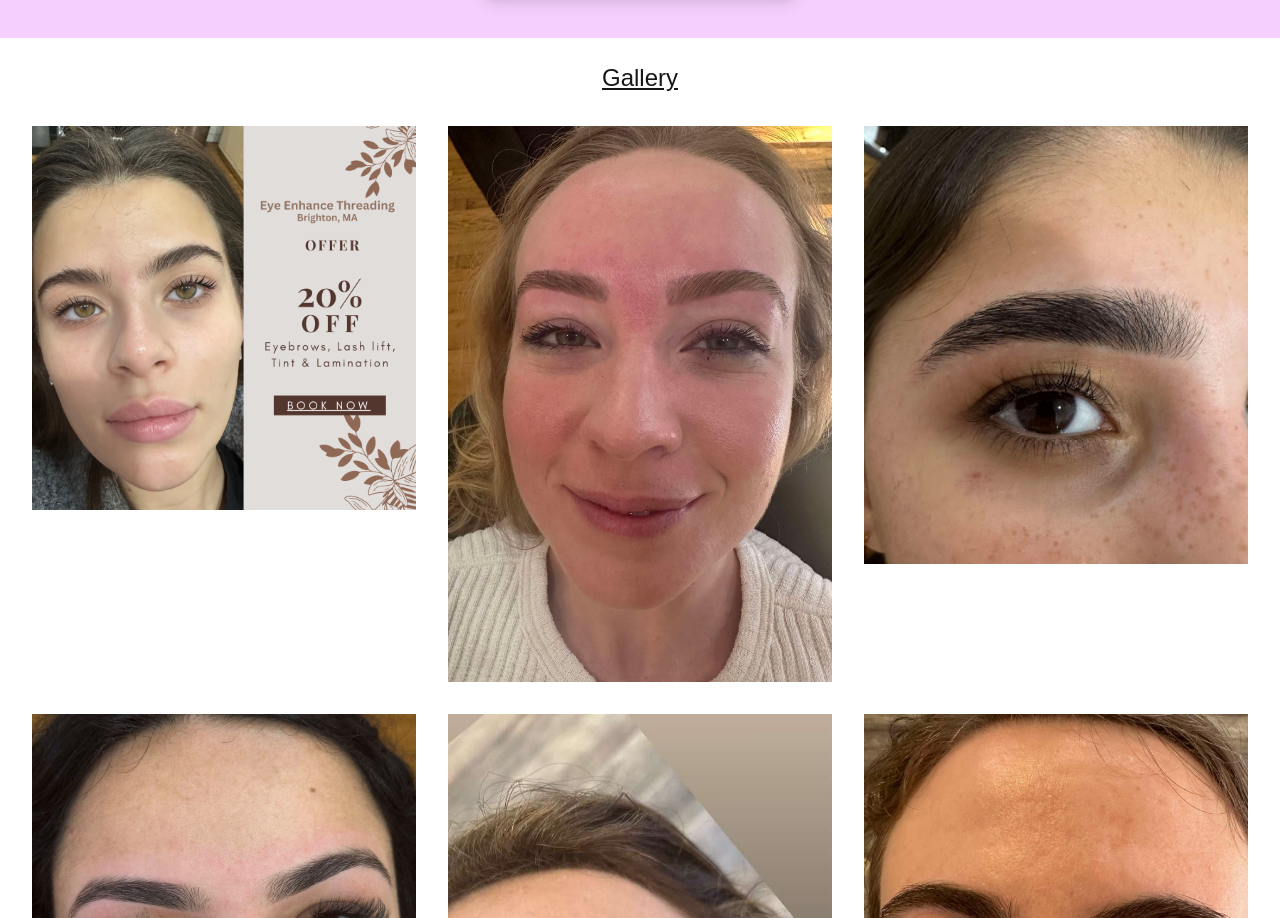
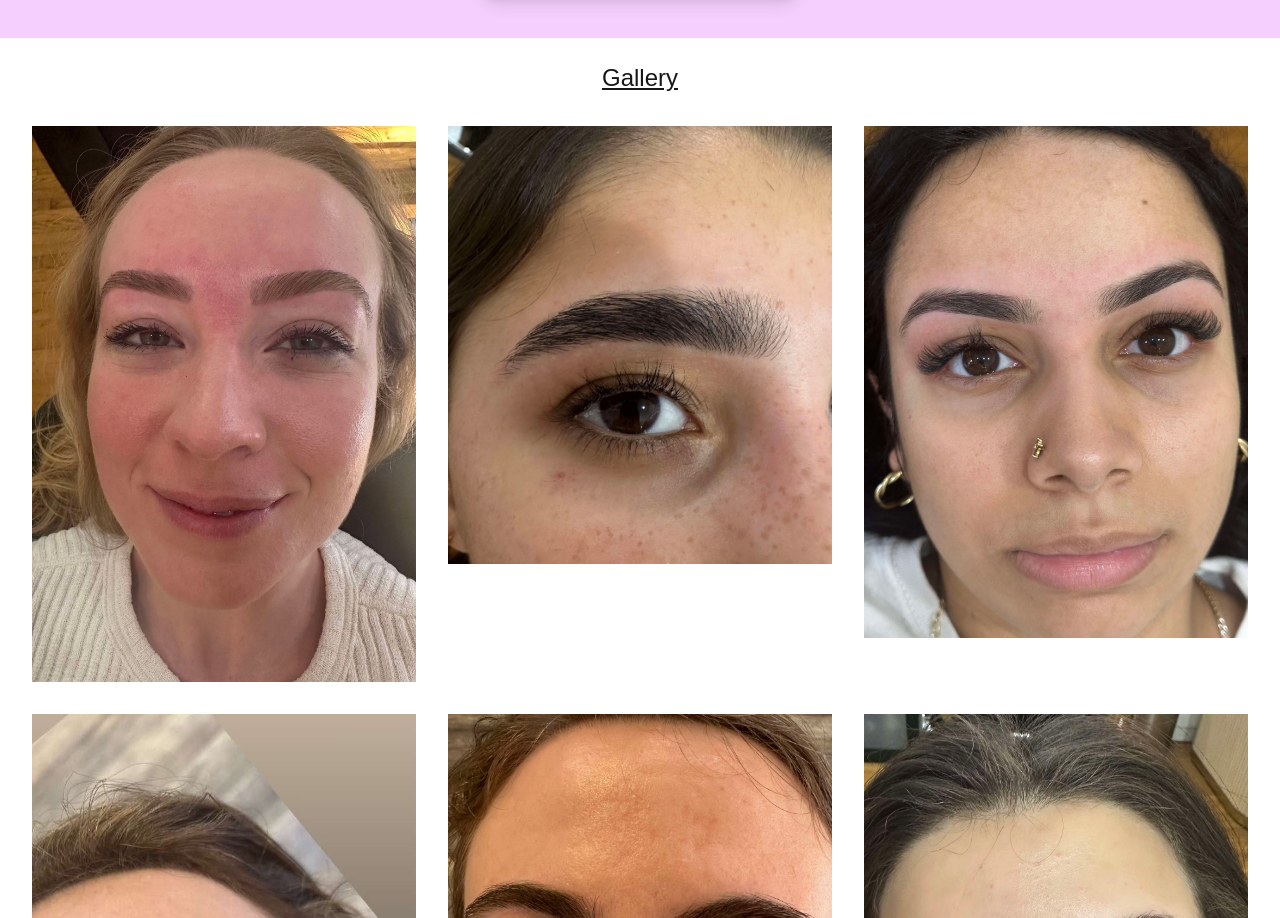
Before and after one commit to DikshyaL/Eye-Enhance, a Next.js app: page / in a window 1280 px wide. Shown: the part 2407-3325 px from the top of the page. Built offline with nearby package versions, Linux system fonts and the light colour scheme.

Commit message:
offer puc removed

```diff
--- a/src/app/components/Gallery.jsx
+++ b/src/app/components/Gallery.jsx
@@ -21,7 +21,7 @@ export default function Gallery() {
 };
 
 const data = [
- { image: '/g20.jpg' },
+
   { image: '/g7.jpg' },
   { image: '/g3.jpg' },
   { image: '/g4.jpg' },
```
